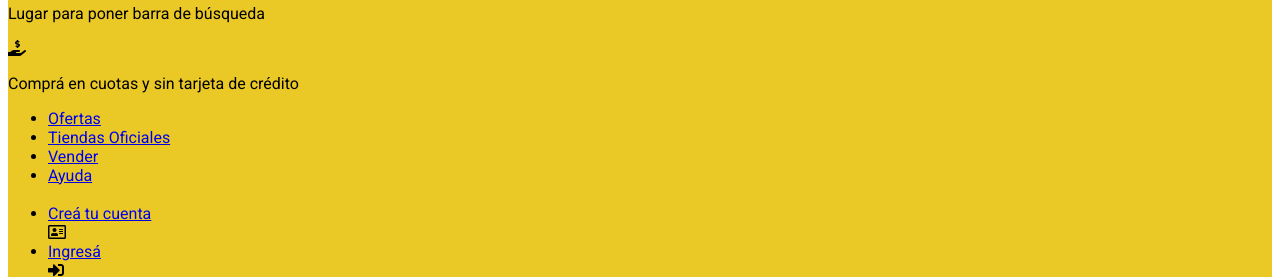
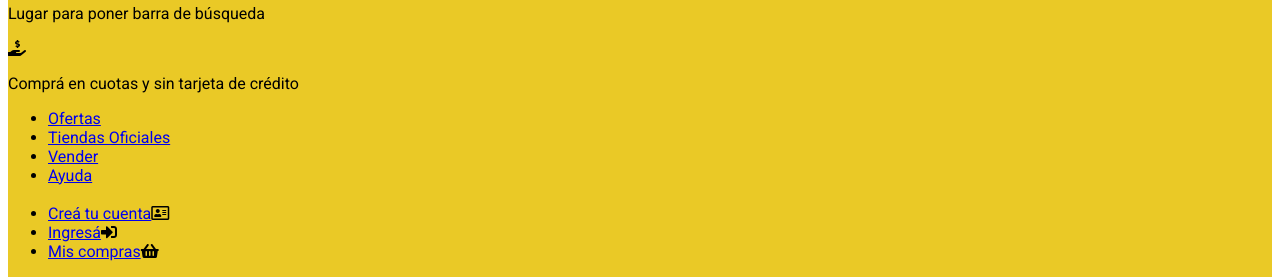
Before and after one commit to valentingallardo/proyecto-mercado-liebre, a website: page views/home.html in a window 1280 px wide. Shown: the part 118-395 px from the top of the page. Drawn offline with Linux system fonts and the light colour scheme.

Commit message:
Arreglado el problema de los íconos apareciendo debajo de los botones

```diff
--- a/views/home.html
+++ b/views/home.html
@@ -23,9 +23,9 @@
                 <li><a href="#">Vender</a></li>
                 <li><a href="#">Ayuda</a></li>
                 <br>
-                <li><a href="#">Creá tu cuenta</a></li><i class="far fa-address-card"></i>
-                <li><a href="#">Ingresá</a></li><i class="fas fa-sign-in-alt"></i>
-                <li><a href="#">Mis compras</a></li><i class="fas fa-shopping-basket"></i>
+                <li><a href="#">Creá tu cuenta</a><i class="far fa-address-card"></i></li>
+                <li><a href="#">Ingresá</a><i class="fas fa-sign-in-alt"></i></li>
+                <li><a href="#">Mis compras</a><i class="fas fa-shopping-basket"></i></li>
             </ul>
             <div class="burguer-menu">
                 <i class="fas fa-bars"></i>
```
